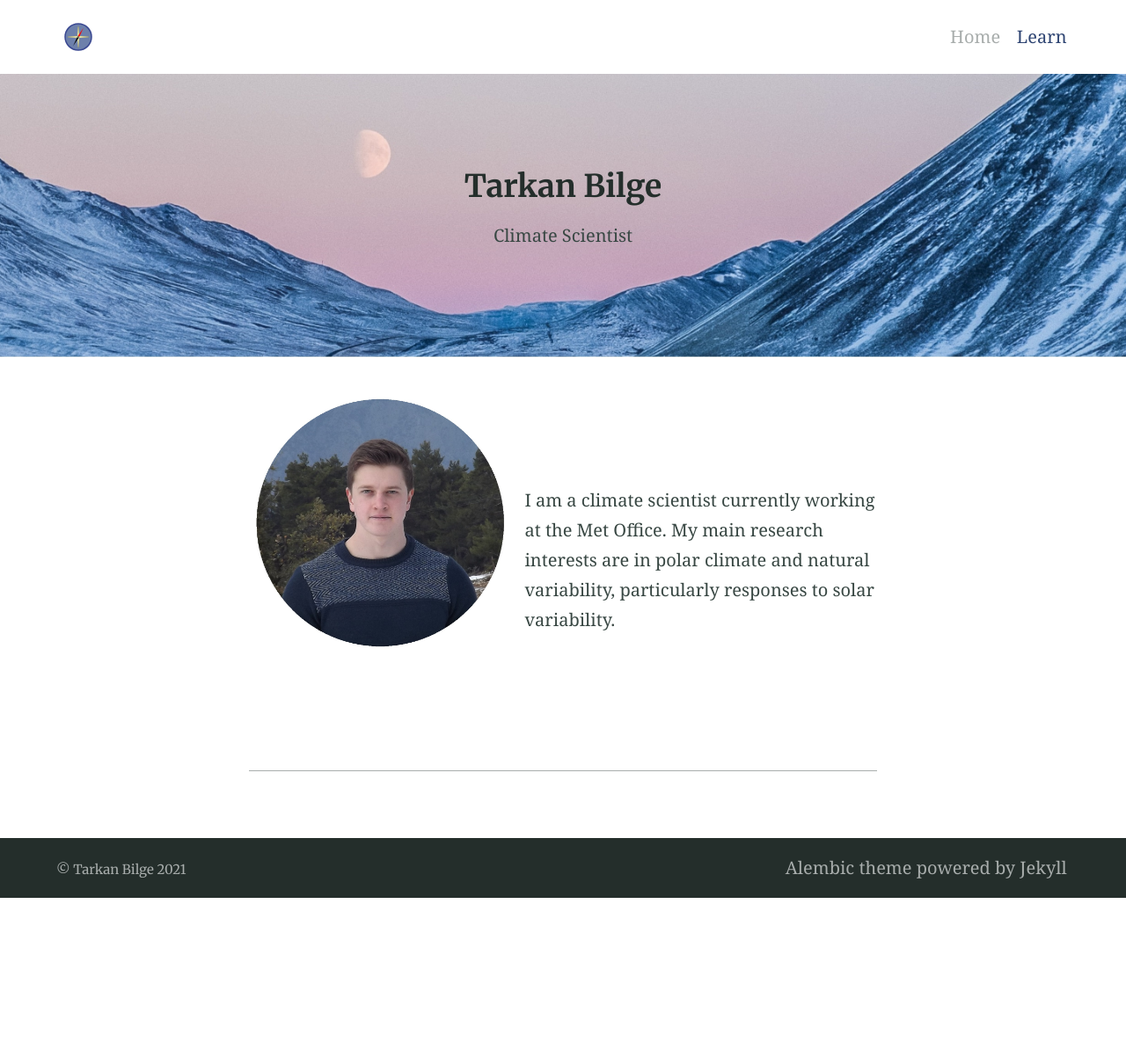
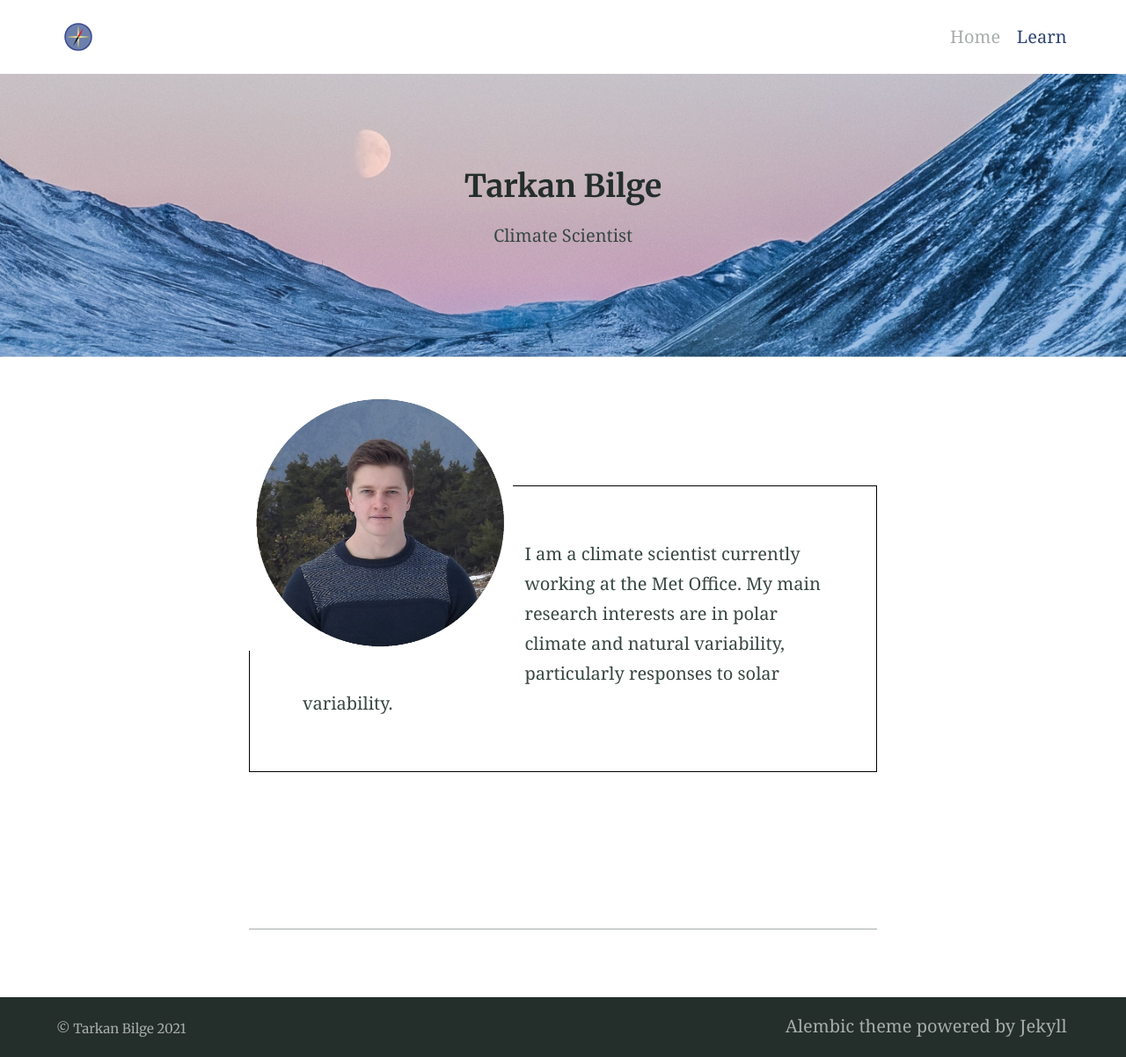
Before and after one commit to tarkanbilge/tarkanbilge.github.io, a Jekyll site: the page built from index.md, in a window 1280 px wide. Shown: the whole page at 88% size. Built offline with Jekyll 4.4.1, drawn with Linux system fonts in a browser that asks for light colours; before the commit the page ends 1021 px from its top, so only the background shows below that.

Commit message:
Formatting

```diff
--- a/index.md
+++ b/index.md
@@ -11,7 +11,7 @@ feature_image: "https://tarkanbilge.github.io/assets/mountain1.jpg"
 
 <br/><br/>
 
-<div class="boxBorder"> I am a climate scientist currently working at the Met Office. My main research interests are in polar climate and natural variability, particularly responses to solar variability.  </div>
+<p style="border:1px; border-style:solid; border-color:#000000; padding: 3em;"> I am a climate scientist currently working at the Met Office. My main research interests are in polar climate and natural variability, particularly responses to solar variability.  </p>
 <br/><br/>
 
 ---
```
